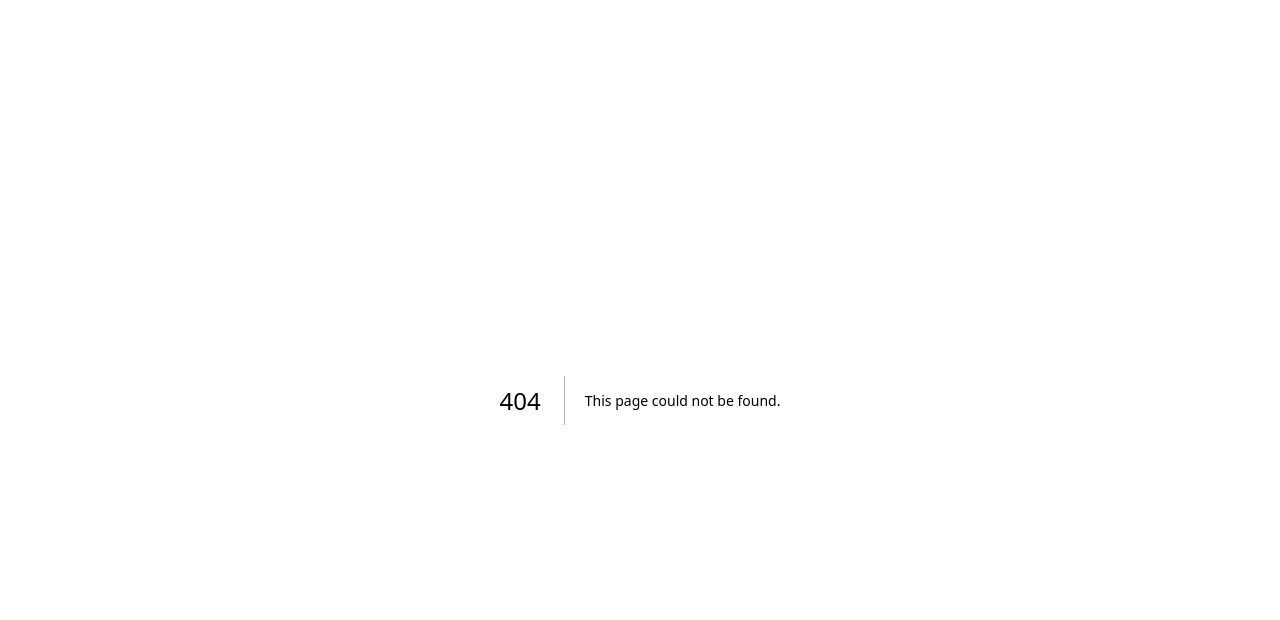
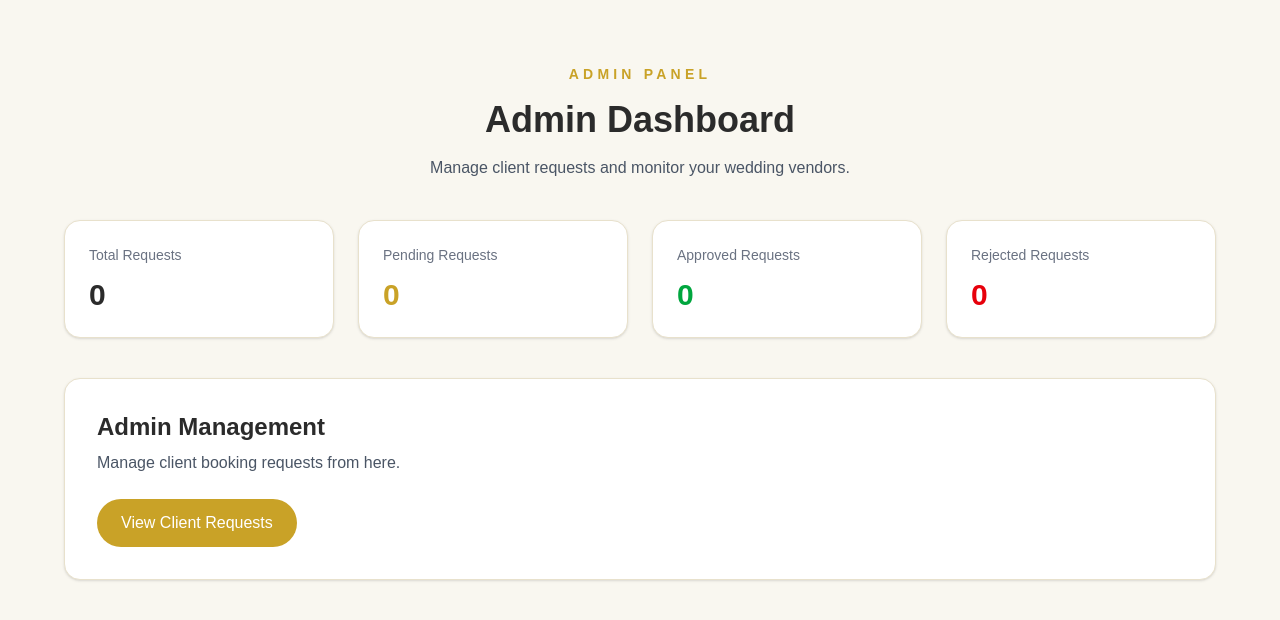
Before and after one commit to ReeSeng1/wedding-event-platform, a Next.js app in the folder frontend/: page /admin in a window 1280 px wide. Before the commit this address had no page. Shown: the top 620 px of the page. Built offline with nearby package versions, Linux system fonts and the light colour scheme.

Commit message:
add an admin dashboard page

```diff
--- /dev/null
+++ b/frontend/src/app/admin/page.tsx
@@ -0,0 +1,95 @@
+"use client";
+
+import { useEffect, useState } from "react";
+import { useRouter } from "next/navigation";
+import { getRequests } from "@/lib/requestStorage";
+import { VendorRequest } from "@/types/vendor";
+
+export default function AdminDashboardPage() {
+    const router = useRouter();
+
+    const [requests, setRequests] = useState<VendorRequest[]>([]);
+
+    useEffect(() => {
+        setRequests(getRequests());
+    }, []);
+
+    const totalRequests = requests.length;
+
+    const PendingRequests = requests.filter(
+        (request) => request.status === "Pending"
+    ).length;
+    const approvedRequests = requests.filter(
+        (request) => request.status === "Approved"
+    ).length
+
+    const rejectedRequests = requests.filter(
+        (request) => request.status === "Rejected"
+    ).length;
+
+    return (
+        <main className="min-h-screen bg-[#F9F7F0] px-6 py-16">
+            <div className="mx-auto max-w-6xl">
+                <div className="text-center">
+                    <p className="text-sm font-semibold uppercase tracking-[0.3em] text-[#C9A227]">
+                        Admin Panel
+                    </p>
+                    <h1 className="mt-4 text-4xl font-bold text-[#2B2B2B]">
+                        Admin Dashboard
+                    </h1>
+                    <p className="mx-auto mt-4 max-w-xl text-gray-600">
+                        Manage client requests and monitor your wedding vendors.
+                    </p>
+                </div>
+                <div className="mt-10 grid gap-6 sm:grid-cols-2 lg:grid-cols-4">
+                    <div className="rounded-2xl border border-[#E8E1CC] bg-white p-6 shadow-sm">
+                        <p className="text-sm text-gray-500">
+                            Total Requests
+                        </p>
+                        <h2 className="mt-3 text-3xl font-bold text-[#2B2B2B]">
+                            {totalRequests}
+                        </h2>
+                    </div>
+                    <div className="rounded-2xl border border-[#E8E1CC] bg-white p-6 shadow-sm">
+                        <p className="text-sm text-gray-500">
+                            Pending Requests
+                        </p>
+                        <h2 className="mt-3 text-3xl font-bold text-[#C9A227]">
+                            {PendingRequests}
+                        </h2>
+                    </div>
+                    <div className="rounded-2xl border border-[#E8E1CC] bg-white p-6 shadow-sm">
+                        <p className="text-sm text-gray-500">
+                            Approved Requests
+                        </p>
+                        <h2 className="mt-3 text-3xl font-bold text-green-600">
+                            {approvedRequests}
+                        </h2>
+                    </div>
+                    <div className="rounded-2xl border border-[#E8E1CC] bg-white p-6 shadow-sm">
+                        <p className="text-sm text-gray-500">
+                            Rejected Requests
+                        </p>
+                        <h2 className="mt-3 text-3xl font-bold text-red-600">
+                            {rejectedRequests}
+                        </h2>
+                    </div>
+                </div>
+                <div className="mt-10 rounded-2xl border border-[#E8E1CC] bg-white p-8 shadow-sm">
+                    <h2 className="text-2xl font-bold text-[#2B2B2B]">
+                        Admin Management
+                    </h2>
+                    <p className="mt-2 text-gray-600">
+                        Manage client booking requests from here.
+                    </p>
+                    <button
+                       type="button"
+                       onClick={() => router.push("/admin/requests")}
+                       className="mt-6 rounded-full bg-[#C9A227] px-6 py-3 font-medium text-white hover:bg-[#B08D20]">
+                        View Client Requests
+                    </button>
+                </div>
+            </div>
+        </main>
+    );
+}
```
